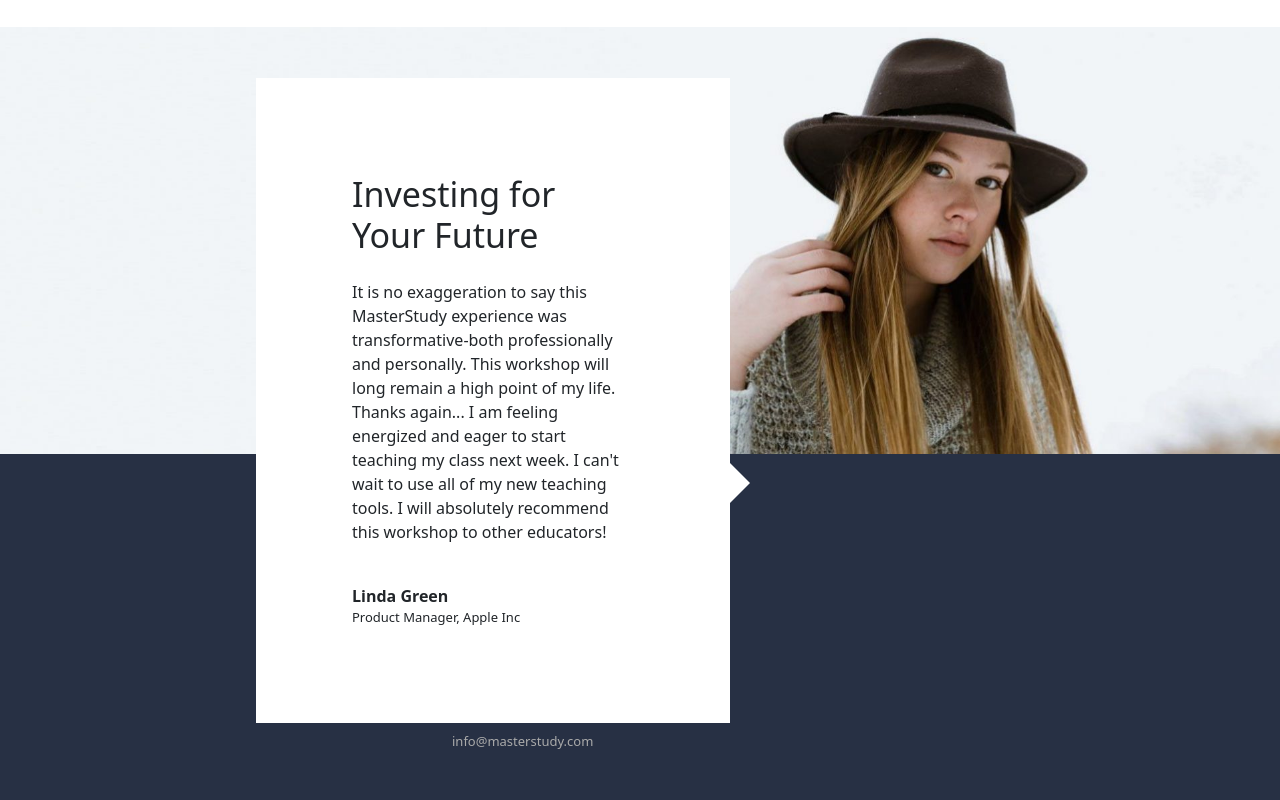
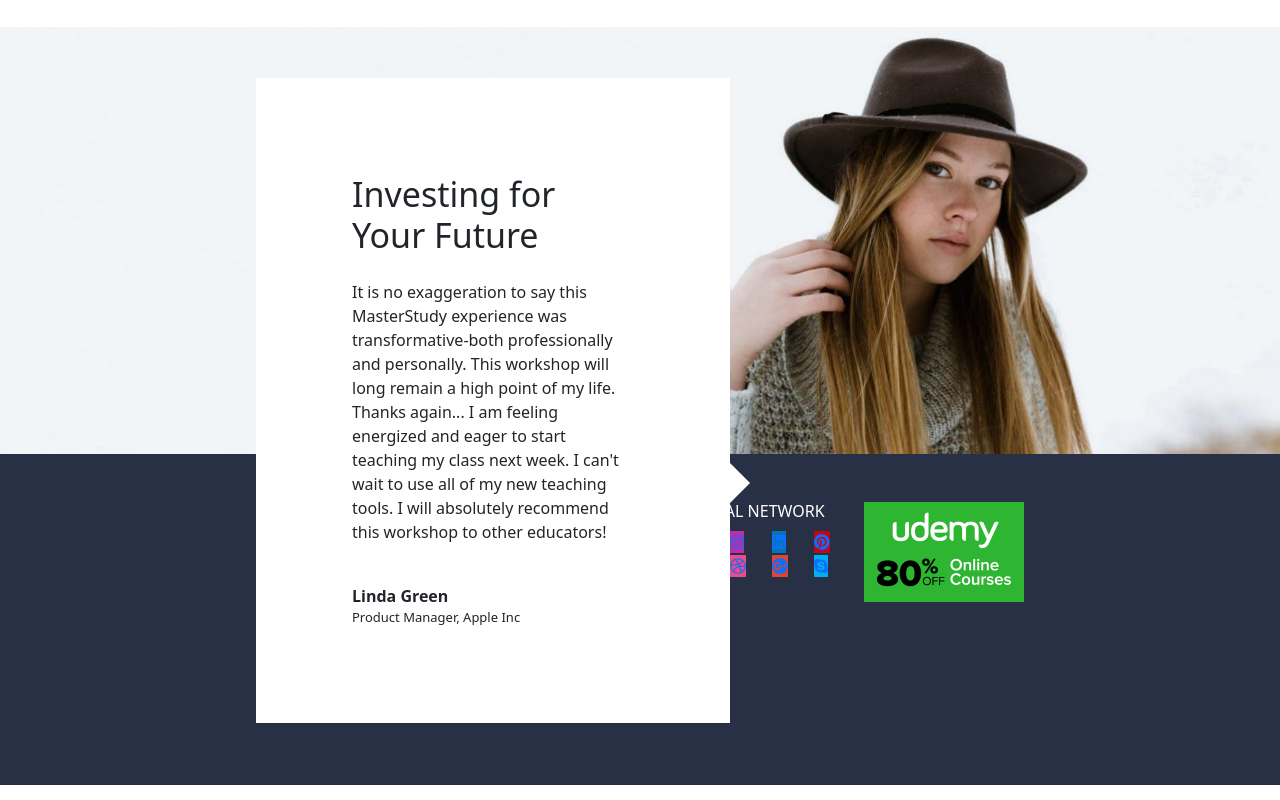
Before and after one commit to sgraziola/proj-html-vuejs, a Vue app: page / in a window 1280 px wide. Shown: the part 4435-5235 px from the top of the page. Built offline with nearby package versions, Linux system fonts and the light colour scheme.

Commit message:
MasterStudy: Add top footer right side

```diff
--- a/src/components/FooterTop.vue
+++ b/src/components/FooterTop.vue
@@ -1,6 +1,12 @@
 <script>
+import socialNetwork from '../data/socialNetwork.js'
 export default {
     name: "FooterTop",
+    data() {
+        return {
+            socialNetwork
+        }
+    }
 }
 </script>
 
@@ -19,9 +25,23 @@ export default {
             <span class="email">info@masterstudy.com</span>
         </div>
     </div>
-    <div class="right_side col-6 d-flex py-5">
-        <div class="socials"></div>
-        <div class="spot"></div>
+    <div class="right_side col-6 d-flex py-5 ps-5">
+        <div class="socials col-6 pe-4">
+            <h6>SOCIAL NETWORK</h6>
+            <div class="network">
+                <div class="row row-cols-4">
+                    <div class="col" v-for="social in socialNetwork">
+                        <a :href="social.href" :style="{ 'background-color': social.bgColor }">
+                            <font-awesome-icon :icon="['fab', social.icon]" />
+                        </a>
+                    </div>
+                </div>
+            </div>
+
+        </div>
+        <div class="spot col-6 ps-2">
+            <img src="../assets/img/Top-udemy-courses-90-percent-off.jpg" alt="">
+        </div>
     </div>
 </template>
 
@@ -35,7 +55,7 @@ export default {
     }
 
     p,
-    .email {
+    span {
         font-size: 13px;
     }
 
--- /dev/null
+++ b/src/data/socialNetwork.js
@@ -0,0 +1,42 @@
+export default [
+  {
+    icon: "fa-facebook",
+    href: "#",
+    bgColor: "#3B5998",
+  },
+  {
+    icon: "fa-instagram",
+    href: "#",
+    bgColor: "#C32AA3",
+  },
+  {
+    icon: "fa-linkedin",
+    href: "#",
+    bgColor: "#0077B5",
+  },
+  {
+    icon: "fa-pinterest",
+    href: "#",
+    bgColor: "#BD081C",
+  },
+  {
+    icon: "fa-twitter",
+    href: "#",
+    bgColor: "#1DA1F2",
+  },
+  {
+    icon: "fa-dribbble",
+    href: "#",
+    bgColor: "#EA4C89",
+  },
+  {
+    icon: "fa-google-plus",
+    href: "#",
+    bgColor: "#DB4437",
+  },
+  {
+    icon: "fa-skype",
+    href: "#",
+    bgColor: "#00AFF0",
+  },
+];
```
Also changed, not shown: src/main.js (+7 -2 lines).
